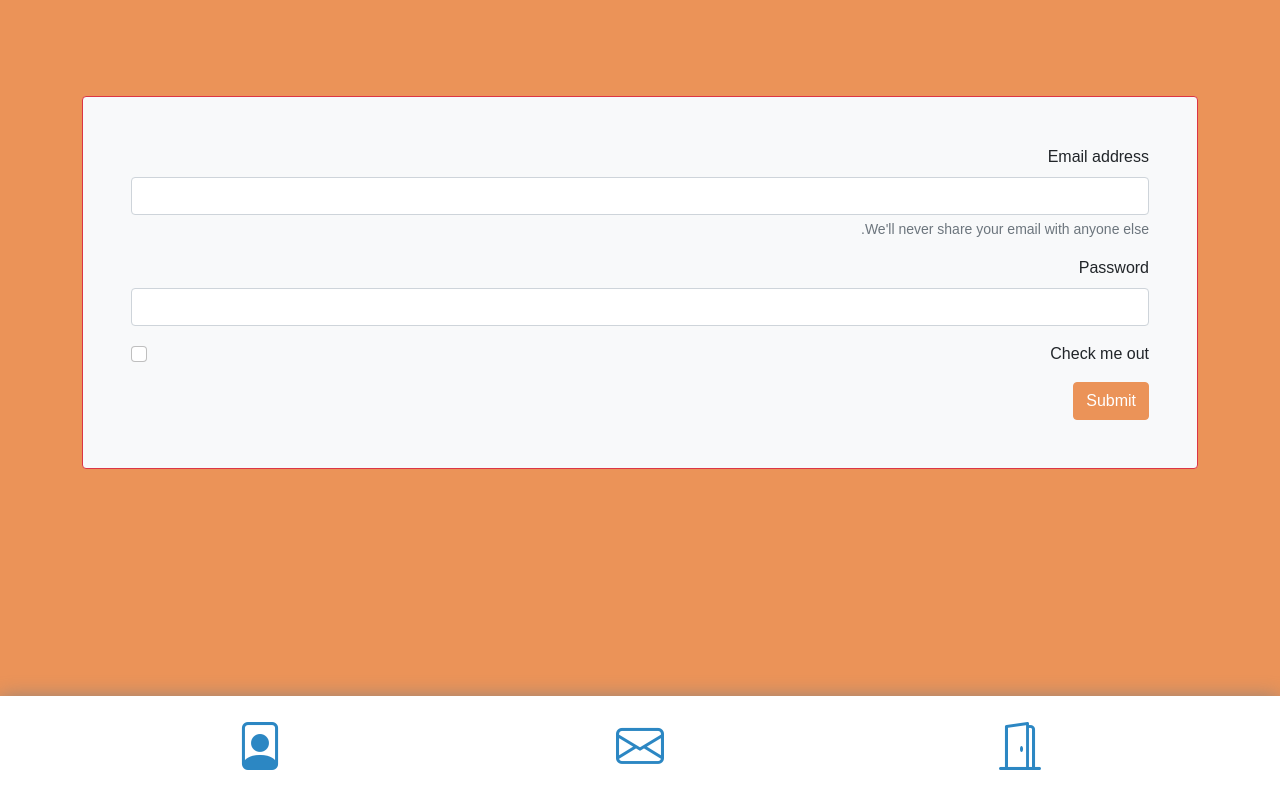
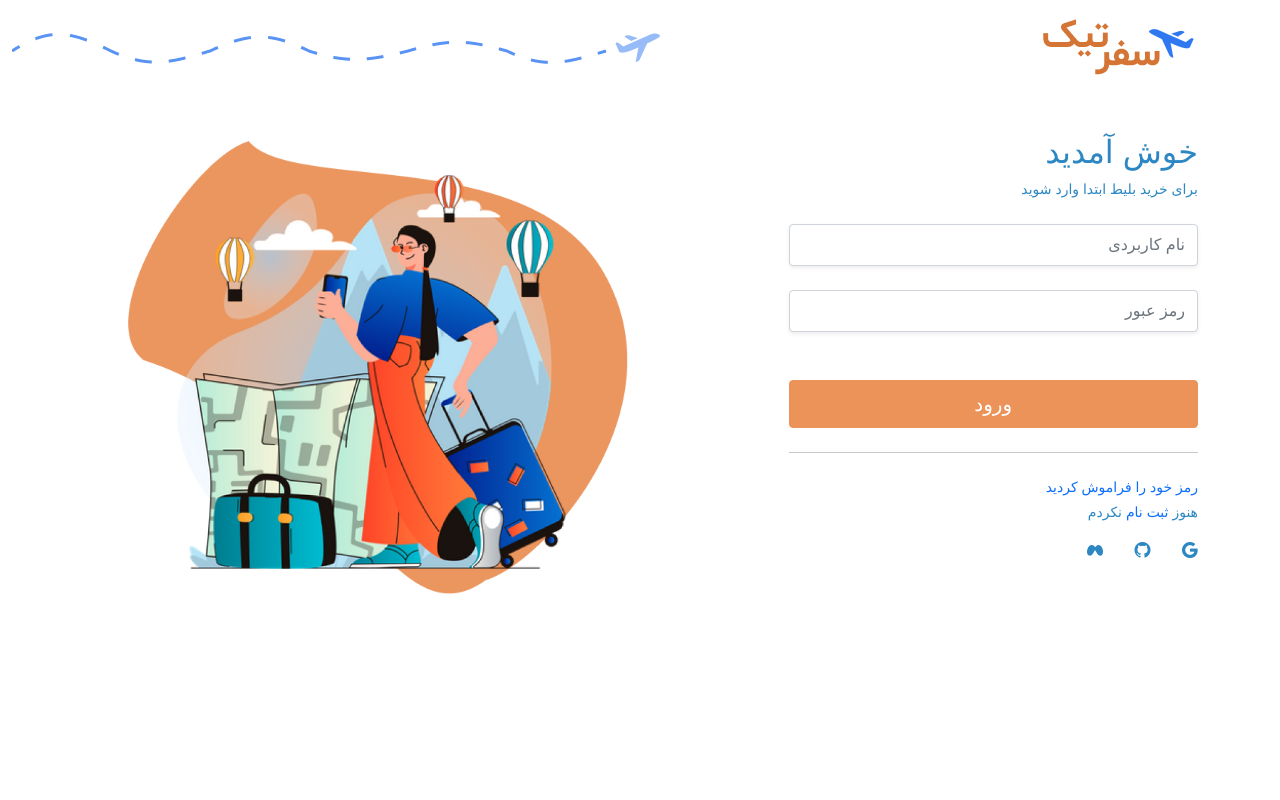
Before and after one commit to KaboliIr/TackSafar, a plain HTML site: page SingUp.html in a window 1280 px wide. Drawn offline with nearby package versions, Linux system fonts and the light colour scheme; files that its build step writes are made by us from their sources; a small style sheet from the web is missing.

Commit message:
Version 6

```diff
--- a/Scss/LoginStyle.scss
+++ b/Scss/LoginStyle.scss
@@ -1,16 +1,6 @@
-:root{
-    --background: #F3F3F3;
-   --background_Two: #FFFFFFC9;
-   --background_Three: #898989C9;
-   --background_Four: #1F628E8C;
-   --background_Five: #2C87C3;
-   --background-Six: #EB9358;
-   --background-Seven: #CF7232D4;
-//    --background-Eight: #EB9358;
+// The Font
+@import "Color";
 
-}
-
-// The Login Page
 *{
     margin: 0;
     padding: 0;
@@ -21,34 +11,36 @@
 html,body{
     width: 100%;
     height: 100%;
+    font-family: 'Shabnam', sans-serif;
+    background-color: var(--background_Two);
+}
+// The Btn
+.btn{
     background-color: var(--background-Six);
+
+    &:hover{
+        background-color:var(--background-Seven);
     }
-
-.Menu{
-    width: 100%;
-    // height: 100px;
-     background-color: #fff;
-     position: fixed;
-     bottom: 0;
-     box-shadow:0px 3px 20px gray ;
-
+}
+// The h1,h4
+h2,h6,small{
+    display: block;
+    color: var(--background_Five);
+}
 a{
-         color: black;
-
-         .bi{
-             font-size: 3rem;
+    text-decoration: none;
     transition: 1s;
 
     &:hover{
-                box-shadow: 3px 3px 20px lightgray;
+        color: var(--background-Six);
+        font-size: 0.9rem;
     }
 }
-
+i{
+    color: var(--background_Five);
+    transition: 1s;
     &:hover{
         color: var(--background-Six);
-
-         }
-
+        font-size: 1.1rem;
     }
 }
-// The Style
--- a/SingUp.html
+++ b/SingUp.html
@@ -26,52 +26,66 @@
 <title>ثبت نام</title>
 </head>
 <body>
-<div id="Form" class="py-5">
+<!-- The Logo and Airplan -->
+<nav id="NavBar" class="py-2">
+    <div class="container-fluid">
+        <div class="row d-flex justify-content-between">
+            <div class="col-lg-3 col-md-12 col-sm-12 d-flex justify-content-center">
+                <a href="#" class="Logo"><img src="Img/logo.png" class="img-fluid" alt=""></a>
+            </div>
+            <div class="col-lg-7 col-md-12 col-sm-12 d-lg-block d-none text-start pt-3">
+                <img src="Img/AirLine.png" class="img-fluid" alt="">
+                <img src="Img/LineVeryLongRight.png" class="img-fluid" alt="">
+            </div>
+
+        </div>
+    </div>
+
+</nav>
+<!-- The Section Form -->
+<section id="Form" class="py-4 py-lg-0">
     <div class="container">
         <div class="row">
-            <div class="col-12">
-                <form class="my-5 border border-danger p-5 rounded bg-light">
-                    <div class="mb-3">
-                      <label for="exampleInputEmail1" class="form-label">Email address</label>
-                      <input type="email" class="form-control" id="exampleInputEmail1" aria-describedby="emailHelp">
-                      <div id="emailHelp" class="form-text">We'll never share your email with anyone else.</div>
+            <div class="col-lg-12 col-sm-12 position-relative py-4 text-center">
+                <div class="row py-3">
+                    <!-- The Form -->
+                    <div class="col-lg-6 col-md-12 col-sm-12">
+                        <h2 class="text-center text-md-end">خوش آمدید</h2>
+                        <small class="text-center text-md-end d-block">برای خرید بلیط ابتدا وارد شوید</small>
+                        <form class="text-center text-md-end d-block ">
+                            <div class="form-group d-flex d-md-block justify-content-center">
+                              <input type="email" class="w-75 form-control shadow-sm rounded my-4 text-center text-md-end py-2" id="exampleInputEmail1" aria-describedby="emailHelp" placeholder="نام کاربردی">
+                            </div>
+                            <div class="form-group d-flex d-md-block justify-content-center">
+                              <input type="password" class="w-75 form-control shadow-sm rounded my-4 text-center text-md-end py-2" id="exampleInputPassword1" placeholder="رمز عبور">
+
+                            </div>
+                            <button type="submit" class="w-75 btn px-5 py-2 fs-5 text-white mt-4">ورود</button>
+                            <hr class="w-75 d-none d-md-block my-4">
+                            <small class="pt-4 pt-md-0 py-1"><a href="#">رمز خود را فراموش کردید</a></small>
+                            <small>هنوز <a href="#">ثبت نام</a> نکردم</small>
+                            <div class="row">
+                                <div class="col-lg-1 col-md-3 col-sm-4 py-3"><a href="#"><i class="bi bi-google"></i></a></div>
+                                <div class="col-lg-1 col-md-3 col-sm-4 py-3"><a href="#"><i class="bi bi-github"></i></a></div>
+                                <div class="col-lg-1 col-md-3 col-sm-4 py-3"><a href="#"><i class="bi bi-meta"></i></a></div>
+                            </div>
+                          </form>
                     </div>
-                    <div class="mb-3">
-                      <label for="exampleInputPassword1" class="form-label">Password</label>
-                      <input type="password" class="form-control" id="exampleInputPassword1">
+                    <!-- The img inside Form -->
+                    <div class="col-lg-6">
+                        <div class="col-lg-11 col-sm-10 position-relative py-2 d-flex justify-content align-item-center">
+                            <img src="Img/Ellipse 26.png" class="img-fluid position-absolute" alt="">
+                            <img src="img/image 22.png" class="img-fluid position-absolute" alt="">
+
                     </div>
-                    <div class="mb-3 form-check">
-                      <input type="checkbox" class="form-check-input" id="exampleCheck1">
-                      <label class="form-check-label" for="exampleCheck1">Check me out</label>
                     </div>
-                    <button type="submit" class="btn btn-primary">Submit</button>
-                  </form>
+
+                </div>
             </div>
+
         </div>
     </div>
-</div>
-
-<div class="Menu py-3">
-    <div class="container">
-        <div class="row">
-            <div class="col-4 text-center">
-                <a href="#">
-                    <i class="bi bi-door-open"></i>
-                </a>
-            </div>
-            <div class="col-4 text-center">
-                <a href="#" class="">
-                    <i class="rounded px-3 bi bi-envelope"></i>
-                </a>
-            </div>
-            <div class="col-4 text-center">
-                <a href="#">
-                    <i class="rounded bi bi-file-person"></i>
-                </a>
-            </div>
-        </div>
-    </div>
-</div>
+</section>
 
 </body>
 <script src="https://cdnjs.cloudflare.com/ajax/libs/popper.js/2.9.2/umd/popper.min.js"></script>
```
Also changed, not shown: Img/Ellipse 26.png (added), Img/LineVeryLongRight.png (added), Img/image 22.png (added), css/LoginStyle.css, css/LoginStyle.min.css. Lines whose indentation alone changed are shown as unchanged.
